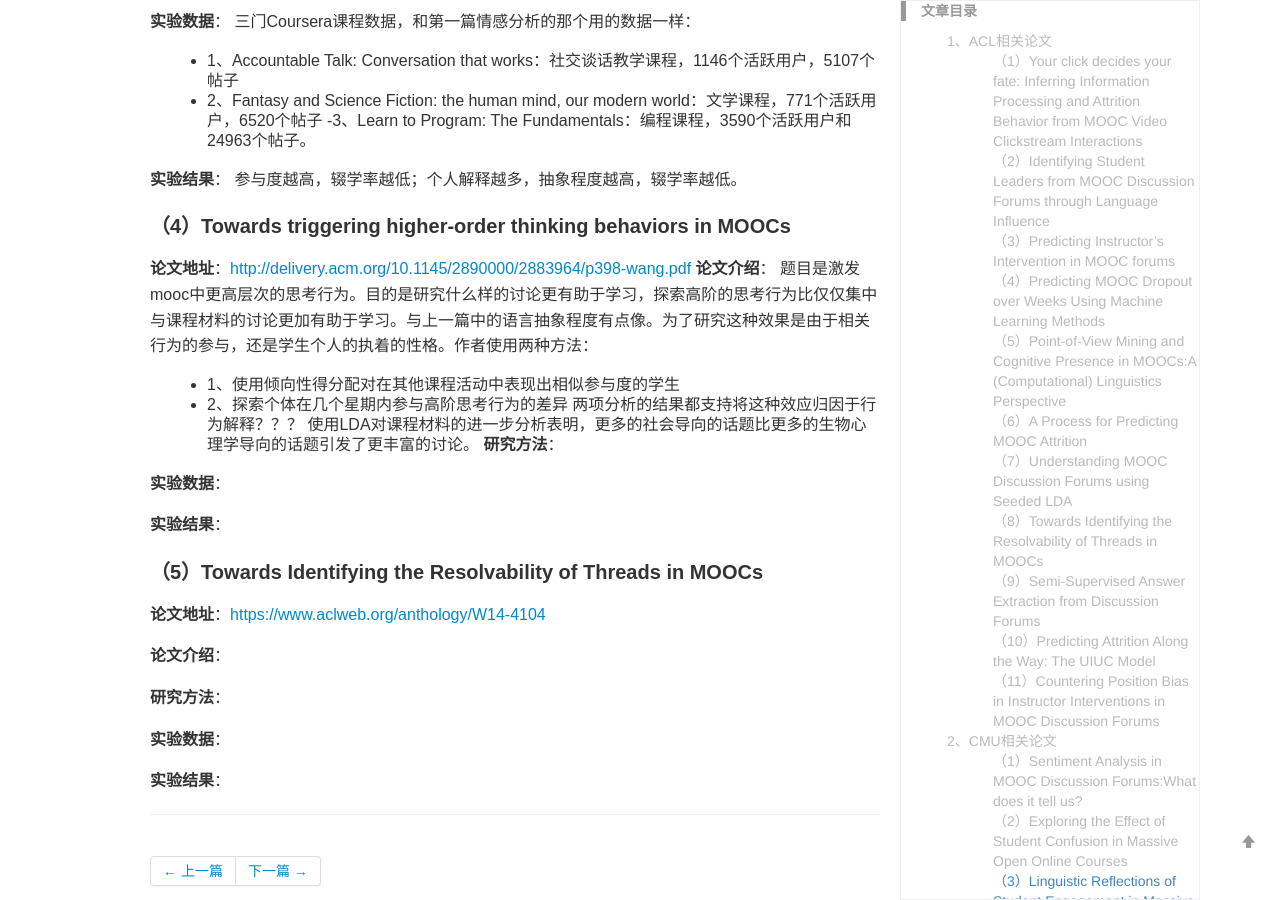
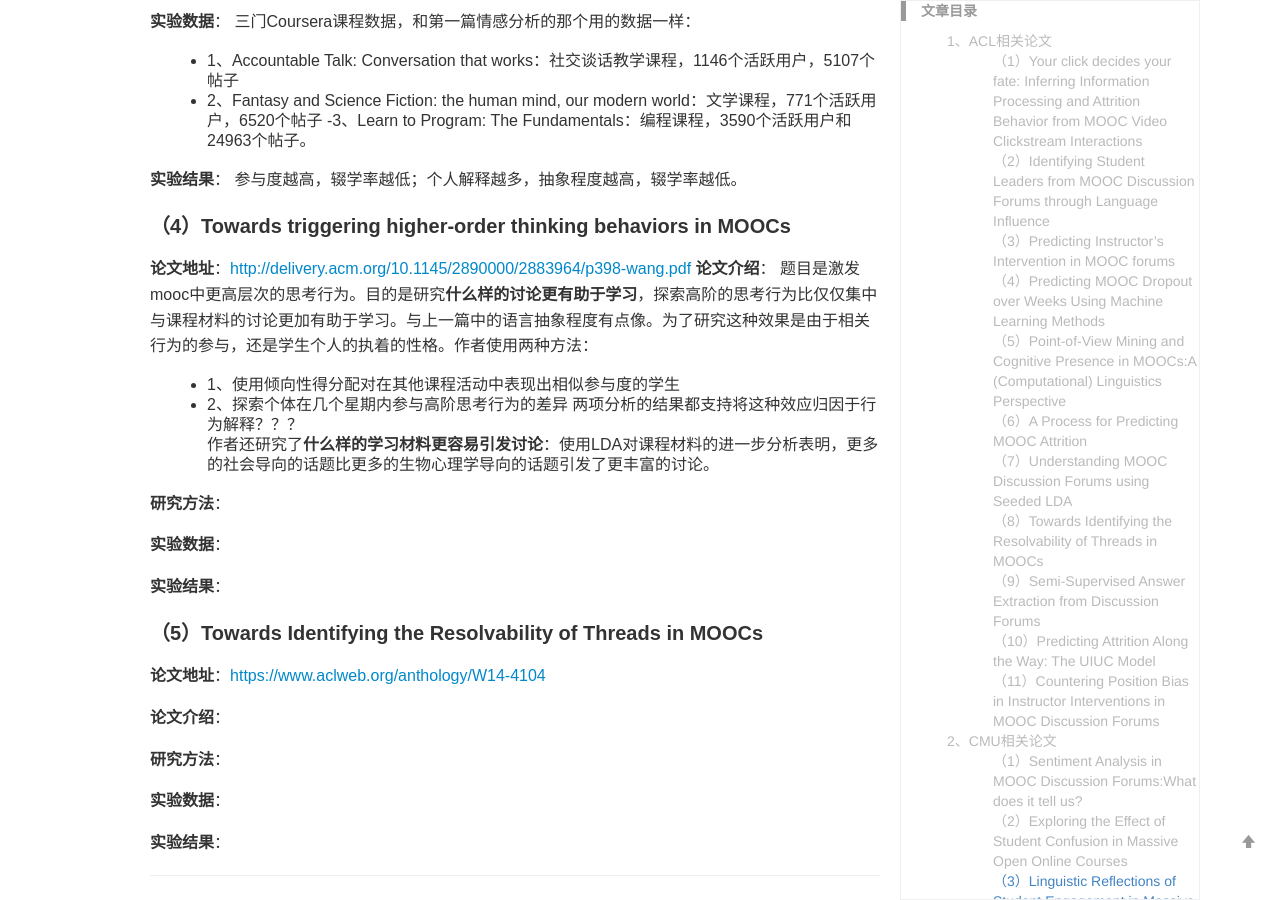
Before and after one commit to yuanmingchen/yuanmingchen.github.io, a Jekyll site: the page built from _posts/2019-04-19-online course nlp paper survey 2.md, in a window 1280 px wide and 900 px high, scrolled down 8031 px. Built offline with Jekyll 4.4.1, drawn with Linux system fonts in a browser that asks for light colours; formulas are drawn with MathJax 3; comment, search, counter and statistics services are not loaded.

Commit message:
Updates _posts/2019-04-19-online course nlp paper survey 2.md
Auto commit by GitBook Editor

```diff
--- a/_posts/2019-04-19-online course nlp paper survey 2.md
+++ b/_posts/2019-04-19-online course nlp paper survey 2.md
@@ -240,11 +240,12 @@ $P(w)$表示情感词$w$在评论中出现的概率，$P(TopicKeyword)$表示当
 #### （4）Towards triggering higher-order thinking behaviors in MOOCs
 **论文地址**：<http://delivery.acm.org/10.1145/2890000/2883964/p398-wang.pdf>
 **论文介绍**：
-题目是激发mooc中更高层次的思考行为。目的是研究什么样的讨论更有助于学习，探索高阶的思考行为比仅仅集中与课程材料的讨论更加有助于学习。与上一篇中的语言抽象程度有点像。为了研究这种效果是由于相关行为的参与，还是学生个人的执着的性格。作者使用两种方法：
+题目是激发mooc中更高层次的思考行为。目的是研究**什么样的讨论更有助于学习**，探索高阶的思考行为比仅仅集中与课程材料的讨论更加有助于学习。与上一篇中的语言抽象程度有点像。为了研究这种效果是由于相关行为的参与，还是学生个人的执着的性格。作者使用两种方法：
 - 1、使用倾向性得分配对在其他课程活动中表现出相似参与度的学生
 - 2、探索个体在几个星期内参与高阶思考行为的差异
 两项分析的结果都支持将这种效应归因于行为解释？？？
-使用LDA对课程材料的进一步分析表明，更多的社会导向的话题比更多的生物心理学导向的话题引发了更丰富的讨论。
+作者还研究了**什么样的学习材料更容易引发讨论**：使用LDA对课程材料的进一步分析表明，更多的社会导向的话题比更多的生物心理学导向的话题引发了更丰富的讨论。
+
 **研究方法**：
 
 **实验数据**：
```
